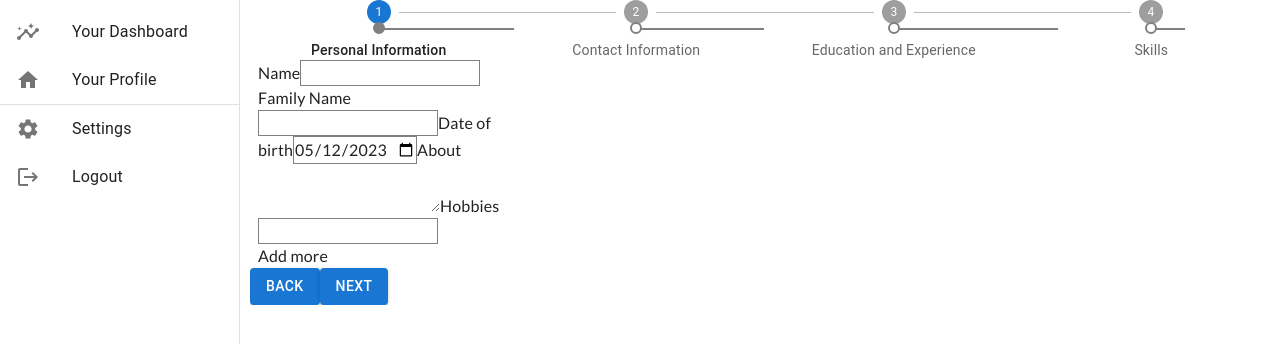
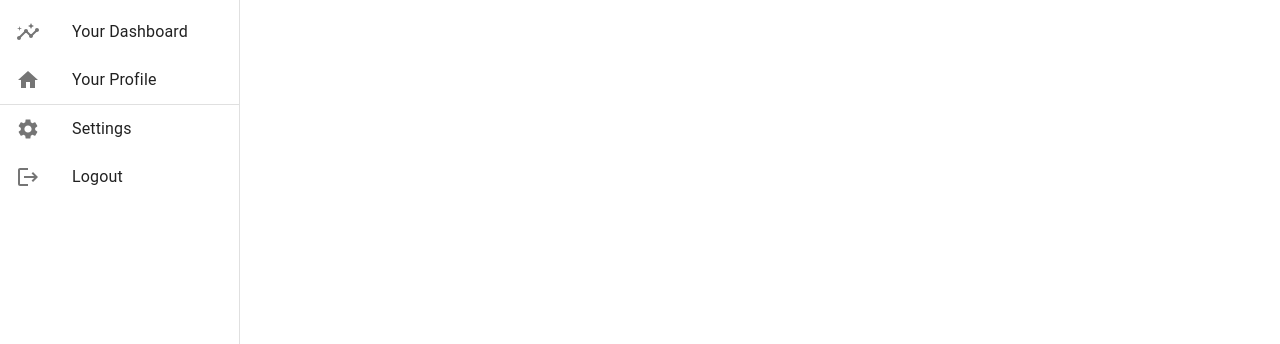
Before and after one commit to MariaIgonina/OnTrack, a React (Vite) app in the folder client/: page /adduser in a window 1280 px wide. Shown: the top 344 px of the page. Built offline with nearby package versions, Linux system fonts and the light colour scheme.

Commit message:
FE: one step left for inputs

```diff
--- a/client/src/App.tsx
+++ b/client/src/App.tsx
@@ -25,7 +25,7 @@ function App() {
           <Route path="/company" element={<CompanyPage />} />
           <Route path="/dashboard" element={<DashboardPage />} />
           <Route path="/track" element={<TrackPage />} />
-          <Route path="/adduser" element={<AddApplicantPage />} />
+          {/* <Route path="/adduser" element={<AddApplicantPage />} /> */}
           <Route path="/applicant" element={<ApplicantPage />} />
           <Route path="/settings" element={<SettingsPage />} />
           <Route path="/addapplicant" element={<AddApplicantPage />} />
--- a/client/src/Pages/AddApplicantPage.tsx
+++ b/client/src/Pages/AddApplicantPage.tsx
@@ -575,15 +575,10 @@ const AddApplicantPage = () => {
                   value={formData.video}
                   onChange={handleChange}
                 />
-
-
-
               </div>
 
           </>
           )}
-
-
 
           </Step>
 
```
